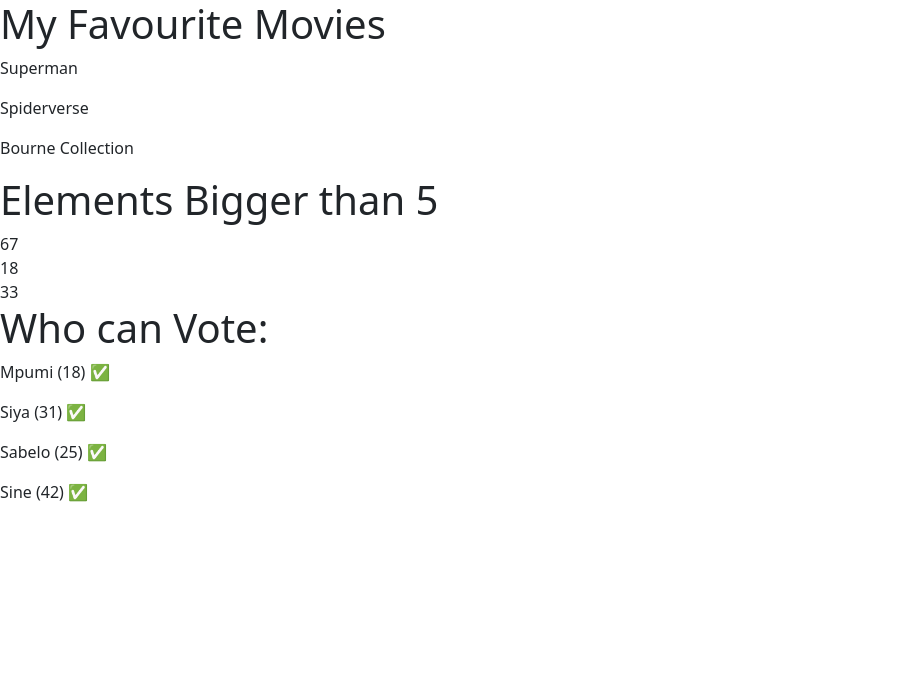
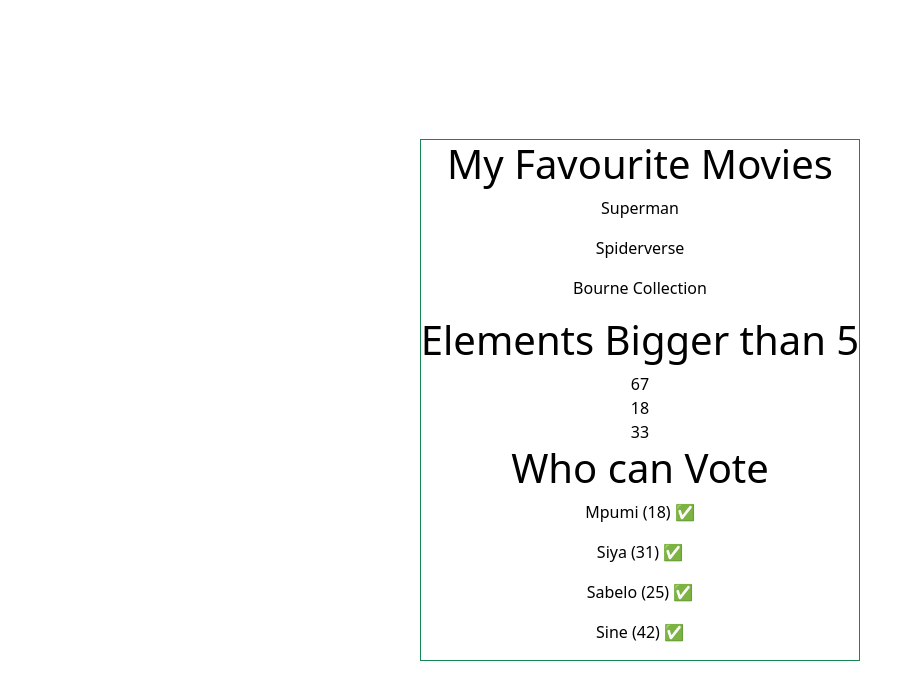
Before and after one commit to SineMag/FilterTablesWorkshop, a plain HTML site: page index.html in a window 1280 px wide. Shown: the whole page, without its empty margins (0-923 px from the left). Drawn offline with nearby package versions, Linux system fonts and the light colour scheme.

Commit message:
Added designs using 'Bootstrap'.

```diff
--- a/App.css
+++ b/App.css
@@ -7,4 +7,5 @@
 html, body {
     width: 100%;
     height: 100%;
+    padding: 10px;
 }
--- a/App.js
+++ b/App.js
@@ -14,7 +14,7 @@ root.appendChild(heading);
 
 // Favorite movies
 const favMovies = ["Superman", "Spiderverse", "Bourne Collection"];
-favMovies.forEach(movie => {
+favMovies.map(movie => {
     const p = document.createElement("p");
     p.innerText = movie;
     root.appendChild(p);
@@ -65,7 +65,7 @@ const trainee = [
 
 // Heading for voters
 const votersHeading = document.createElement("h1");
-votersHeading.innerText = `Who can Vote:`;
+votersHeading.innerText = `Who can Vote `;
 root.appendChild(votersHeading);
 
 // Filtered age.. >= 18
--- a/index.html
+++ b/index.html
@@ -7,7 +7,7 @@
     <link rel="stylesheet" href="./App.css">
 <link href="https://cdn.jsdelivr.net/npm/bootstrap@5.3.7/dist/css/bootstrap.min.css" rel="stylesheet">
 </head>
-<body>
+<body class="d-flex align-items-center justify-content-center">
 
     <!-- header -->
     <header>
@@ -16,7 +16,7 @@
 
 
     <!-- main -->
-    <main id="root">
+    <main id="root" class=" text-center text-black border border-success">
         <section>
 
         </section>
```
